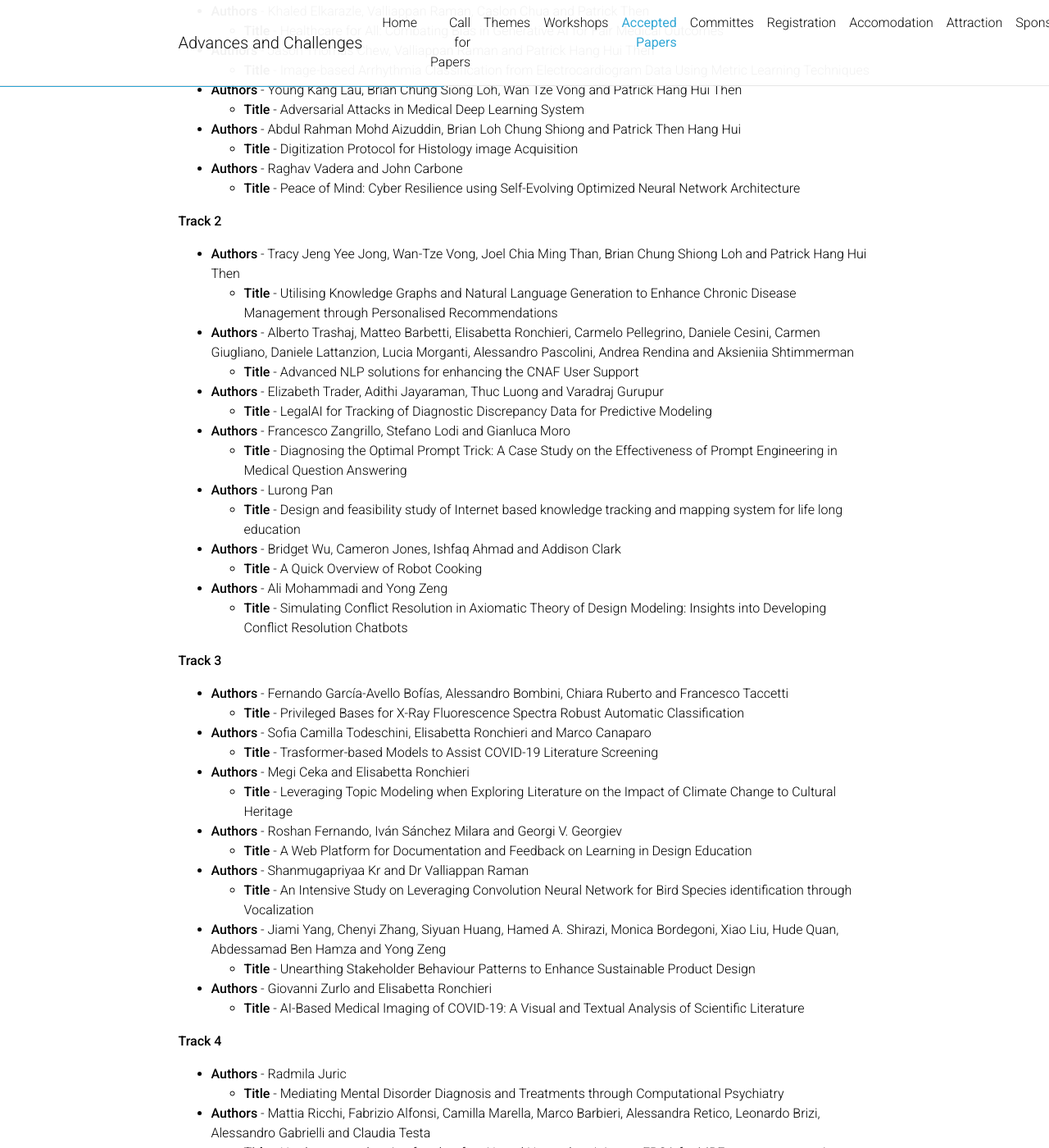
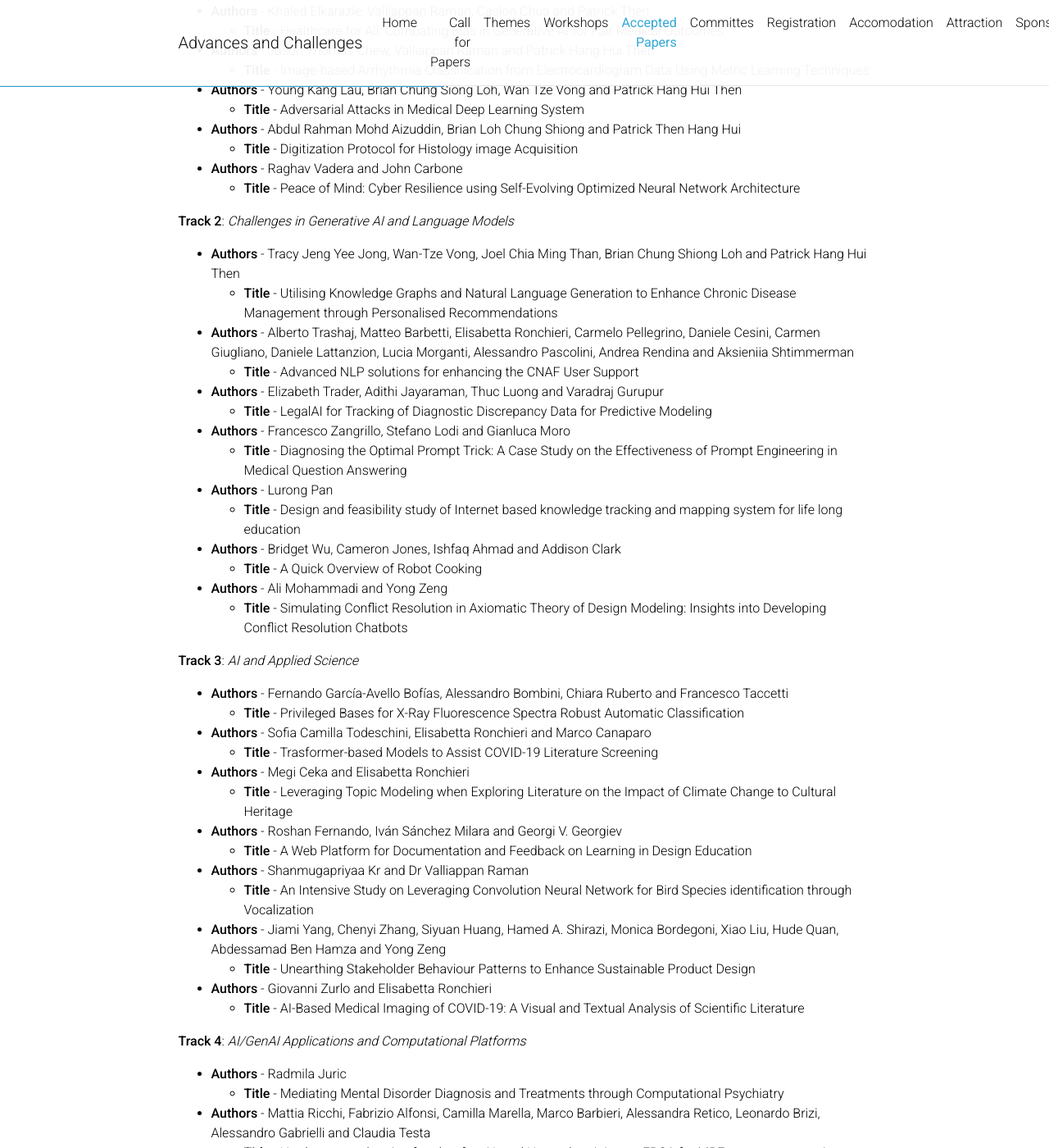
Before and after one commit to GenAI4DPS/advances-challenges, a Jekyll site: the page built from _pages/accepted-papers.md, in a window 1280 px wide and 1400 px high, scrolled down 436 px. Shown: the whole window at 82% size. Built offline with Jekyll 4.4.1, drawn with Linux system fonts in a browser that asks for light colours; comment, search, counter and statistics services are not loaded; a style sheet for code colours, icons or effects is not loaded.

Commit message:
Update accepted-papers.md

```diff
--- a/_pages/accepted-papers.md
+++ b/_pages/accepted-papers.md
@@ -28,7 +28,7 @@ nav_order: 5
  - **Authors** - Raghav Vadera and John Carbone
    - **Title** - Peace of Mind: Cyber Resilience using Self-Evolving Optimized Neural Network Architecture
 
-**Track 2**
+**Track 2**: _Challenges in Generative AI and Language Models_
 
  - **Authors** - Tracy Jeng Yee Jong, Wan-Tze Vong, Joel Chia Ming Than, Brian Chung Shiong Loh and Patrick Hang Hui Then
    - **Title** - Utilising Knowledge Graphs and Natural Language Generation to Enhance Chronic Disease Management through Personalised Recommendations
@@ -51,7 +51,7 @@ nav_order: 5
  - **Authors** - Ali Mohammadi and Yong Zeng
    - **Title** - Simulating Conflict Resolution in Axiomatic Theory of Design Modeling: Insights into Developing Conflict Resolution Chatbots
 
-**Track 3**
+**Track 3**: _AI and Applied Science_
 
  - **Authors** - Fernando García-Avello Bofías, Alessandro Bombini, Chiara Ruberto and Francesco Taccetti
    - **Title** - Privileged Bases for X-Ray Fluorescence Spectra Robust Automatic Classification
@@ -74,7 +74,7 @@ nav_order: 5
  - **Authors** - Giovanni Zurlo and Elisabetta Ronchieri
    - **Title** - AI-Based Medical Imaging of COVID-19: A Visual and Textual Analysis of Scientific Literature
 
-**Track 4**
+**Track 4**: _AI/GenAI Applications and Computational Platforms_
 
  - **Authors** - Radmila Juric
    - **Title** - Mediating Mental Disorder Diagnosis and Treatments through Computational Psychiatry
```
